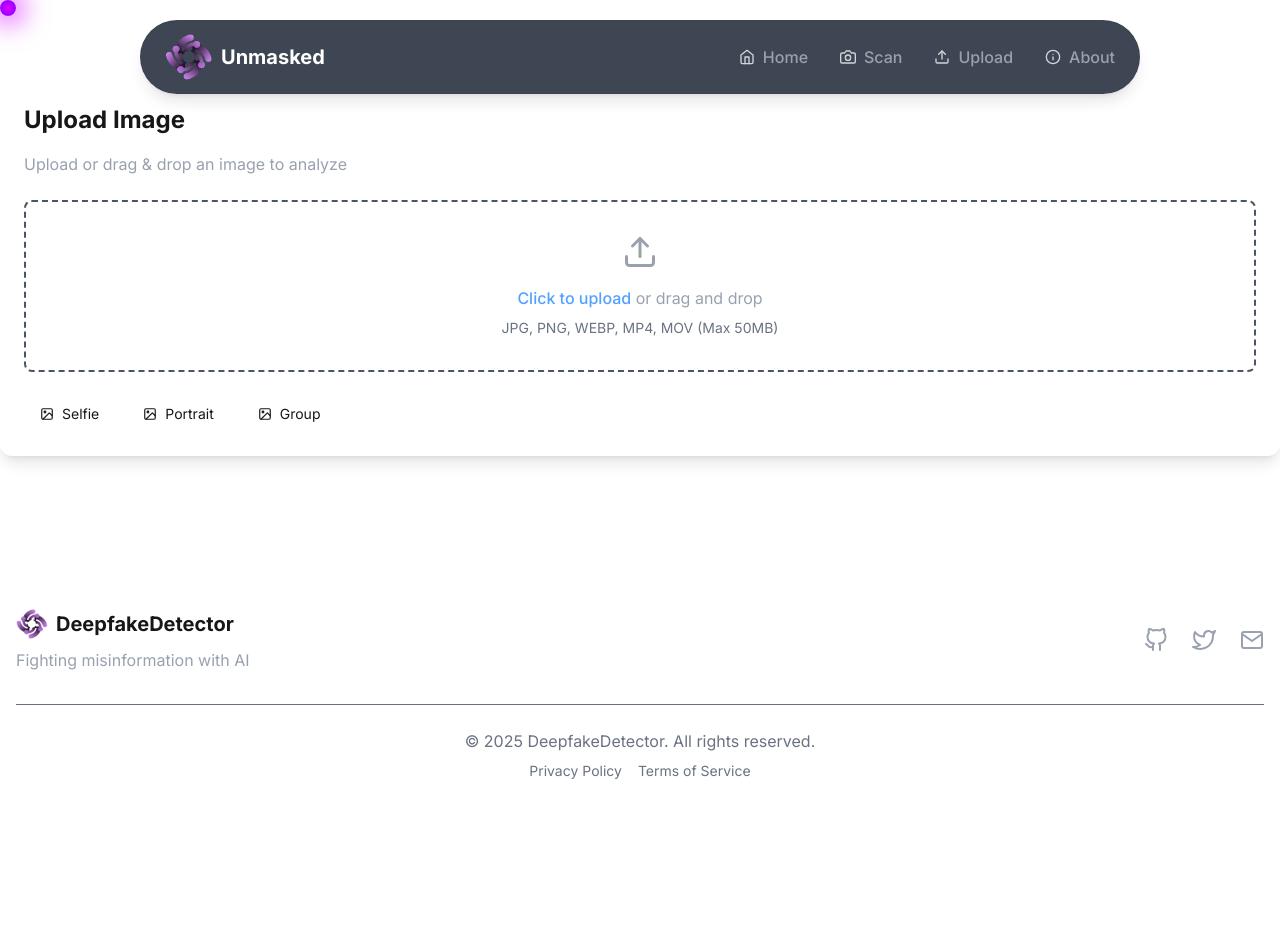
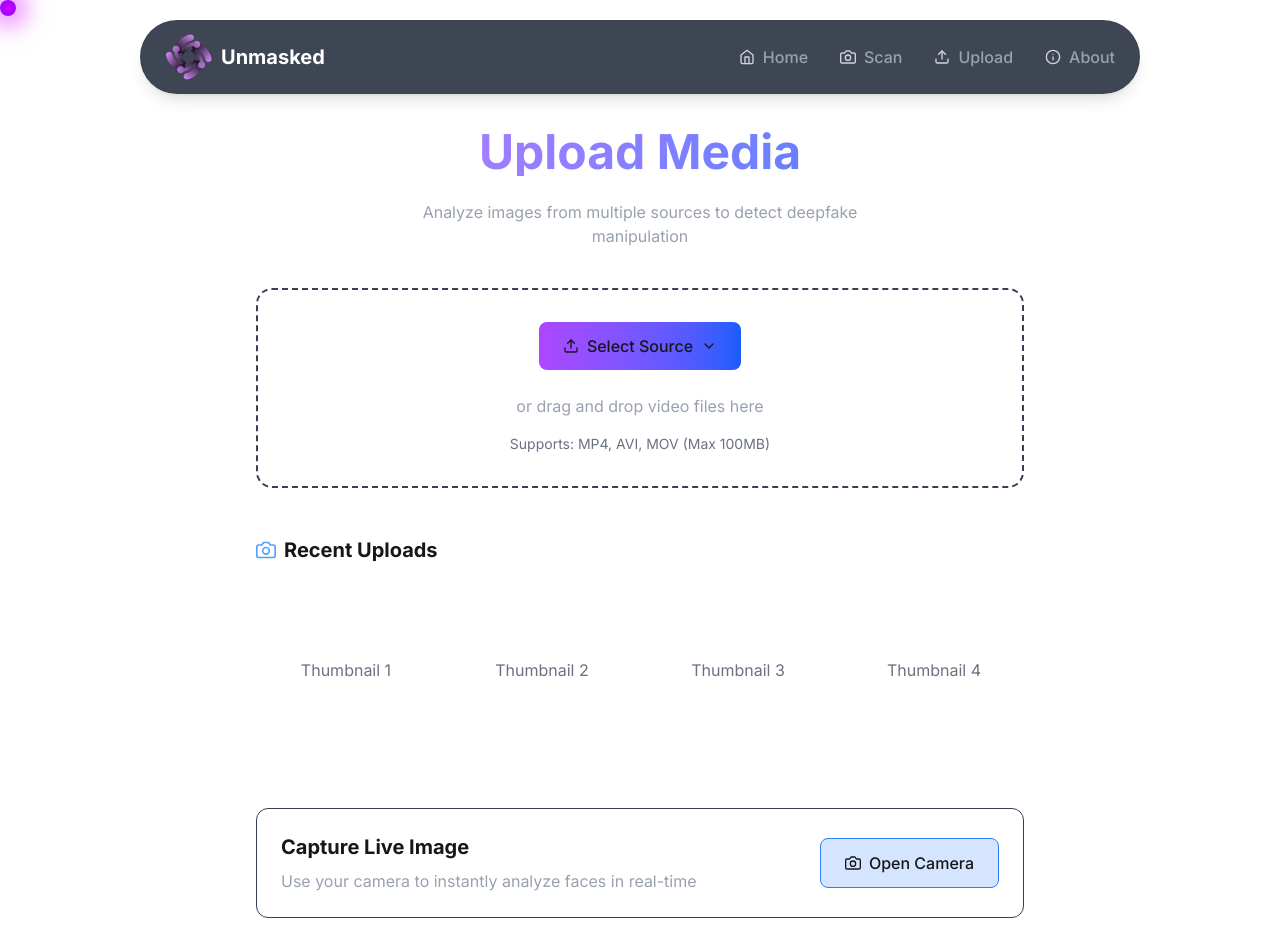
Before and after one commit to patelvandan11/DeepFake_Face_Detection, a Next.js app: page /upload in a window 1280 px wide. Shown: the top 952 px of the page. Before the commit the page ends 813 px from the top, so only its background shows below. Built offline with nearby package versions, Linux system fonts and the light colour scheme.

Commit message:
upload video issue fixed

```diff
--- a/app/upload/page.tsx
+++ b/app/upload/page.tsx
@@ -1,19 +1,50 @@
 'use client'
 
-import { motion } from 'framer-motion'
-import { FiUpload, FiImage } from 'react-icons/fi'
-import { useState, useCallback } from 'react'
+import { motion, AnimatePresence } from 'framer-motion'
+import { FiUpload, FiLink, FiCamera, FiHardDrive, FiCloud, FiInstagram, FiChevronDown, FiX } from 'react-icons/fi'
+import { useState, useRef, ChangeEvent } from 'react'
 
-interface UploadAreaProps {
-  onUpload: (file: File) => Promise<void>
-  isLoading: boolean
+export default function UploadPage() {
+  const [selectedOption, setSelectedOption] = useState<string | null>(null)
+  const [isDropdownOpen, setDropdownOpen] = useState(false)
+  const [uploadProgress, setUploadProgress] = useState(0)
+  const [dragActive, setDragActive] = useState(false)
+  const fileInputRef = useRef<HTMLInputElement>(null)
+  const [showCamera, setShowCamera] = useState(false)
+  const [showUrlModal, setShowUrlModal] = useState(false)
+  const connectGoogleDrive = () => {
+    window.open('https://accounts.google.com/...', '_blank')
   }
 
-export default function UploadArea({ onUpload, isLoading }: UploadAreaProps) {
-  const [preview, setPreview] = useState<string | null>(null)
-  const [dragActive, setDragActive] = useState(false)
+  const uploadOptions = [
+    { name: 'Device', icon: <FiHardDrive />, color: 'text-blue-400' },
+    { name: 'Google Drive', icon: <FiCloud />, color: 'text-green-400' },
+    { name: 'Instagram', icon: <FiInstagram />, color: 'text-pink-400' },
+    { name: 'OneDrive', icon: <FiCloud />, color: 'text-blue-500' },
+    { name: 'URL', icon: <FiLink />, color: 'text-purple-400' }
+  ]
 
-  const handleDrag = useCallback((e: React.DragEvent) => {
+  const handleFileChange = (e: ChangeEvent<HTMLInputElement>) => {
+    if (e.target.files && e.target.files[0]) {
+      simulateUpload(e.target.files[0])
+    }
+  }
+
+  const simulateUpload = (file: File) => {
+    setSelectedOption('Device')
+    setUploadProgress(0)
+    const interval = setInterval(() => {
+      setUploadProgress(prev => {
+        if (prev >= 100) {
+          clearInterval(interval)
+          return 100
+        }
+        return prev + 10
+      })
+    }, 300)
+  }
+
+  const handleDrag = (e: React.DragEvent) => {
     e.preventDefault()
     e.stopPropagation()
     if (e.type === 'dragenter' || e.type === 'dragover') {
@@ -21,120 +52,205 @@ export default function UploadArea({ onUpload, isLoading }: UploadAreaProps) {
     } else if (e.type === 'dragleave') {
       setDragActive(false)
     }
-  }, [])
+  }
 
-  const handleDrop = useCallback(async (e: React.DragEvent) => {
+  const handleDrop = (e: React.DragEvent) => {
     e.preventDefault()
     e.stopPropagation()
     setDragActive(false)
     if (e.dataTransfer.files && e.dataTransfer.files[0]) {
-      await handleFile(e.dataTransfer.files[0])
-    }
-  }, [])
-
-  const handleChange = async (e: React.ChangeEvent<HTMLInputElement>) => {
-    e.preventDefault()
-    if (e.target.files && e.target.files[0]) {
-      await handleFile(e.target.files[0])
-    }
-  }
-
-  const handleFile = async (file: File) => {
-    if (!file.type.match('image.|video.')) {
-    alert('Please upload an image or video file (JPEG, PNG, WEBP, MP4, MOV)')
-    return
-  }
-
-    if (file.size > 50 * 1024 * 1024) { // 5MB limit
-      alert('File size too large (max 50MB)')
-      return
-    }
-
-    try {
-      // Set preview
-      const reader = new FileReader()
-      reader.onload = () => setPreview(reader.result as string)
-      reader.readAsDataURL(file)
-
-      // Process upload
-      await onUpload(file)
-    } catch (error) {
-      console.error('Upload failed:', error)
-      setPreview(null)
-      alert('Upload failed. Please try again.')
+      simulateUpload(e.dataTransfer.files[0])
     }
   }
 
   return (
-    <div className="bg-dark-200 rounded-xl p-6 shadow-lg h-full">
-      <h2 className="text-2xl font-bold mb-4">Upload Image</h2>
-      <p className="text-gray-400 mb-6">Upload or drag & drop an image to analyze</p>
+    <div className="container mx-auto px-4 py-12">
+      <motion.div
+        initial={{ opacity: 0, y: 20 }}
+        animate={{ opacity: 1, y: 0 }}
+        className="max-w-3xl mx-auto"
+      >
+        <h1 className="text-4xl md:text-5xl font-bold mb-6 text-center bg-gradient-to-r from-purple-400 to-blue-500 bg-clip-text text-transparent">
+          Upload Media
+        </h1>
+        <p className="text-gray-400 text-center mb-10 max-w-lg mx-auto">
+          Analyze images from multiple sources to detect deepfake manipulation
+        </p>
 
-      <motion.label
-        htmlFor="upload-input"
-        className={`border-2 border-dashed rounded-lg flex flex-col items-center justify-center p-8 cursor-pointer transition-all ${
-          dragActive ? 'border-blue-500 bg-dark-300' : 'border-gray-600 hover:border-gray-500'
-        } ${isLoading ? 'opacity-70 pointer-events-none' : ''}`}
+        {/* Main Upload Card */}
+        <motion.div
+          className={`border-2 border-dashed rounded-2xl p-8 text-center transition-all ${dragActive ? 'border-blue-500 bg-dark-300' : 'border-gray-700 bg-dark-200'}`}
           onDragEnter={handleDrag}
           onDragLeave={handleDrag}
           onDragOver={handleDrag}
           onDrop={handleDrop}
-        whileHover={!isLoading ? { scale: 1.01 } : {}}
-        whileTap={!isLoading ? { scale: 0.99 } : {}}
+          whileHover={{ scale: 1.01 }}
         >
-        <input
-          id="upload-input"
-          type="file"
-          className="hidden"
-          accept="image/jpeg,image/png,image/webp,video/mp4,video/quicktime"
-          onChange={handleChange}
-          disabled={isLoading}
-        />
+          {!selectedOption ? (
+            <>
+              <div className="flex justify-center mb-6">
+          <div className="relative">
+              <motion.button
+            whileHover={{ scale: 1.05 }}
+            whileTap={{ scale: 0.95 }}
+            className="flex items-center px-6 py-3 bg-gradient-to-r from-purple-500 to-blue-600 rounded-lg font-medium"
+            onClick={() => setDropdownOpen(!isDropdownOpen)}
+              >
+            <FiUpload className="mr-2" />
+            Select Source
+            <FiChevronDown className={`ml-2 transition-transform ${isDropdownOpen ? 'rotate-180' : ''}`} />
+              </motion.button>
 
-        {preview ? (
+              <AnimatePresence>
+            {isDropdownOpen && (
+            <motion.div
+                initial={{ opacity: 0, y: -10 }}
+                animate={{ opacity: 1, y: 0 }}
+                exit={{ opacity: 0, y: -10 }}
+                className="absolute left-0 right-0 mt-2 bg-black rounded-lg shadow-xl z-10 overflow-hidden border border-gray-800"
+            >
+                {uploadOptions.map((option) => (
+                <motion.button
+              key={option.name}
+              whileHover={{
+              x: 5,
+              backgroundColor: 'rgba(30, 30, 30, 0.8)'
+              }}
+              className={`flex items-center w-full px-4 py-3 text-left ${option.color} bg-black hover:bg-gray-900 transition-colors`}
+              onClick={() => {
+              if (option.name === 'Device') {
+                  fileInputRef.current?.click()
+              }
+              setSelectedOption(option.name)
+              setDropdownOpen(false)
+              }}
+                >
+              <span className="mr-3">{option.icon}</span>
+              {option.name}
+                </motion.button>
+                ))}
+            </motion.div>
+            )}
+              </AnimatePresence>
+          </div>
+              </div>
+
+              <p className="text-gray-400 mb-4">or drag and drop video files here</p>
+              <p className="text-sm text-gray-500">Supports: MP4, AVI, MOV (Max 100MB)</p>
+            </>
+          ) : (
             <motion.div
               initial={{ opacity: 0 }}
               animate={{ opacity: 1 }}
-            className="relative w-full h-64"
+              className="space-y-6"
             >
-            <img
-              src={preview}
-              alt="Preview"
-              className="w-full h-full object-contain rounded-md"
+              <div className="flex justify-between items-center">
+          <div className="flex items-center">
+            {uploadOptions.find(o => o.name === selectedOption)?.icon}
+            <span className="ml-2">{selectedOption}</span>
+          </div>
+          <button
+            onClick={() => {
+              setSelectedOption(null)
+              setUploadProgress(0)
+            }}
+            className="text-gray-400 hover:text-white"
+          >
+            <FiX />
+          </button>
+              </div>
+
+              {selectedOption === 'Device' ? (
+          <div className="space-y-4">
+            <div className="h-2.5 bg-dark-300 rounded-full overflow-hidden">
+              <motion.div
+                className="h-full bg-gradient-to-r from-purple-500 to-blue-500"
+                initial={{ width: 0 }}
+                animate={{ width: `${uploadProgress}%` }}
+                transition={{ duration: 0.3 }}
               />
-            {isLoading && (
-              <div className="absolute inset-0 bg-black/50 flex items-center justify-center rounded-md">
-                <div className="animate-spin rounded-full h-12 w-12 border-t-2 border-b-2 border-blue-500"></div>
+            </div>
+            <p className="text-sm text-gray-400">
+              {uploadProgress < 100 ? 'Uploading...' : 'Analysis starting...'}
+            </p>
+          </div>
+              ) : (
+          <div className="p-6 bg-dark-300 rounded-lg">
+            <p className="text-gray-400">
+              {`Connect to ${selectedOption} to select files`}
+            </p>
+            <motion.button
+              whileHover={{ scale: 1.05 }}
+              whileTap={{ scale: 0.95 }}
+              className="mt-4 px-4 py-2 bg-dark-400 rounded-lg"
+            >
+              Connect {selectedOption}
+            </motion.button>
           </div>
               )}
             </motion.div>
-        ) : (
-          <>
-            <FiUpload className="text-4xl mb-4 text-gray-400" />
-            <p className="text-center text-gray-400 mb-2">
-              <span className="text-blue-400 font-medium">Click to upload</span> or drag and drop
-            </p>
-            <p className="text-sm text-gray-500">JPG, PNG, WEBP, MP4, MOV (Max 50MB)</p>
-          </>
           )}
-      </motion.label>
 
-      <div className="mt-6 flex flex-wrap gap-3">
-        {['selfie', 'portrait', 'group'].map((type) => (
-          <motion.button
-            key={type}
-            className={`px-4 py-2 rounded-lg text-sm flex items-center ${
-              isLoading ? 'bg-dark-400 text-gray-500' : 'bg-dark-300 hover:bg-dark-400'
-            }`}
-            whileHover={!isLoading ? { scale: 1.05 } : {}}
-            whileTap={!isLoading ? { scale: 0.95 } : {}}
-            disabled={isLoading}
+          <input
+            type="file"
+            ref={fileInputRef}
+            onChange={handleFileChange}
+            accept="video/mp4,video/x-m4v,video/*"
+            className="hidden"
+          />
+        </motion.div>
+
+        {/* Recent Uploads Section */}
+        <motion.div
+          initial={{ opacity: 0 }}
+          animate={{ opacity: 1 }}
+          transition={{ delay: 0.3 }}
+          className="mt-12"
         >
-            <FiImage className="mr-2" />
-            {type.charAt(0).toUpperCase() + type.slice(1)}
-          </motion.button>
+          <h3 className="text-xl font-bold mb-4 flex items-center">
+            <FiCamera className="mr-2 text-blue-400" />
+            Recent Uploads
+          </h3>
+          <div className="grid grid-cols-2 sm:grid-cols-3 md:grid-cols-4 gap-4">
+            {[1, 2, 3, 4].map((item) => (
+              <motion.div
+                key={item}
+                whileHover={{ y: -5 }}
+                className="aspect-square bg-dark-300 rounded-lg overflow-hidden cursor-pointer"
+              >
+                <div className="w-full h-full bg-dark-400 flex items-center justify-center text-gray-500">
+                  Thumbnail {item}
+                </div>
+              </motion.div>
             ))}
           </div>
+        </motion.div>
+
+        {/* Camera Capture Option */}
+        <motion.div
+          initial={{ opacity: 0 }}
+          whileInView={{ opacity: 1 }}
+          viewport={{ once: true }}
+          className="mt-12 p-6 bg-gradient-to-br from-dark-300 to-dark-400 rounded-xl border border-gray-700"
+        >
+          <div className="flex flex-col md:flex-row items-center">
+            <div className="flex-1 mb-4 md:mb-0 md:mr-6">
+              <h3 className="text-xl font-bold mb-2">Capture Live Image</h3>
+              <p className="text-gray-400">
+                Use your camera to instantly analyze faces in real-time
+              </p>
+            </div>
+            <motion.button
+              whileHover={{ scale: 1.05 }}
+              whileTap={{ scale: 0.95 }}
+              className="px-6 py-3 bg-blue-500/20 border border-blue-500 rounded-lg font-medium flex items-center"
+            >
+              <FiCamera className="mr-2" />
+              Open Camera
+            </motion.button>
+          </div>
+        </motion.div>
+      </motion.div>
     </div>
   )
 }
```
Lines whose indentation alone changed are shown as unchanged.
